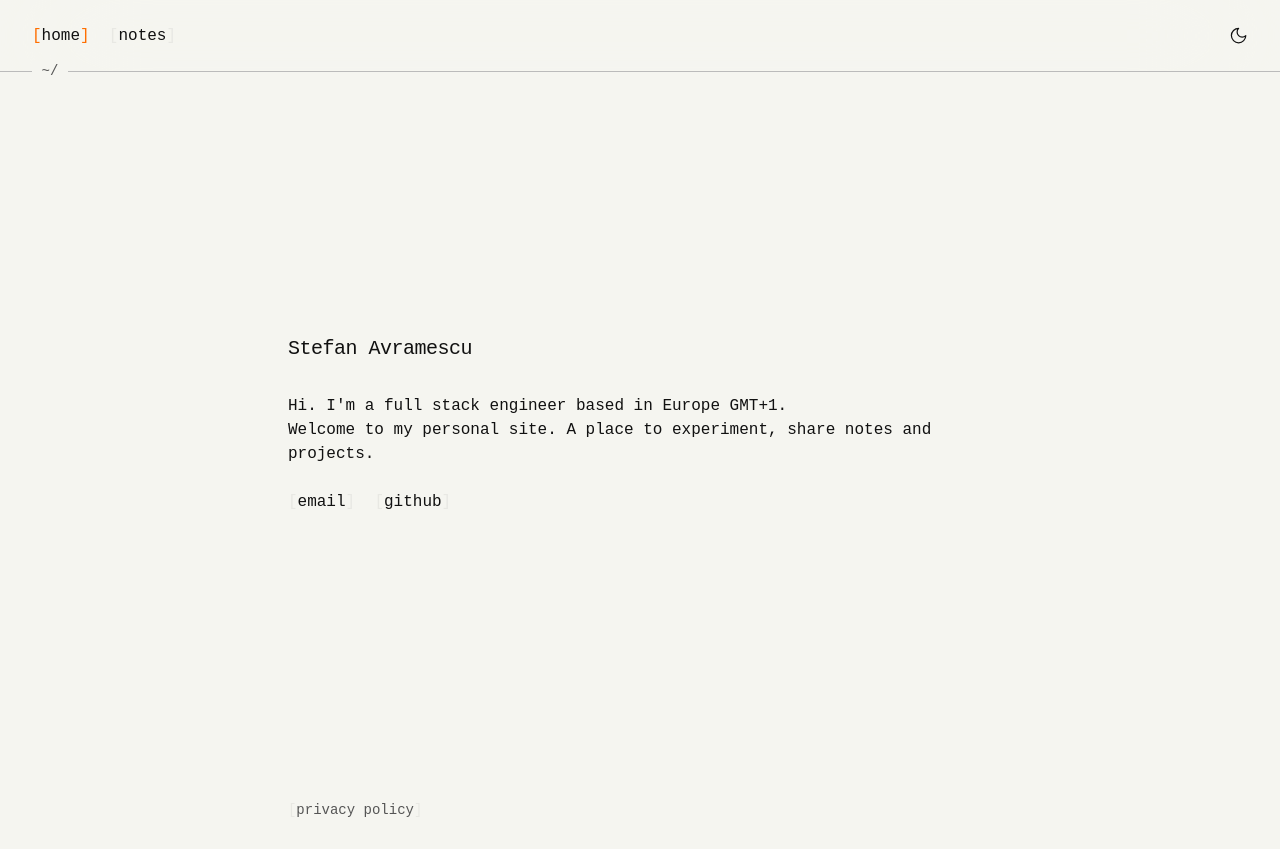
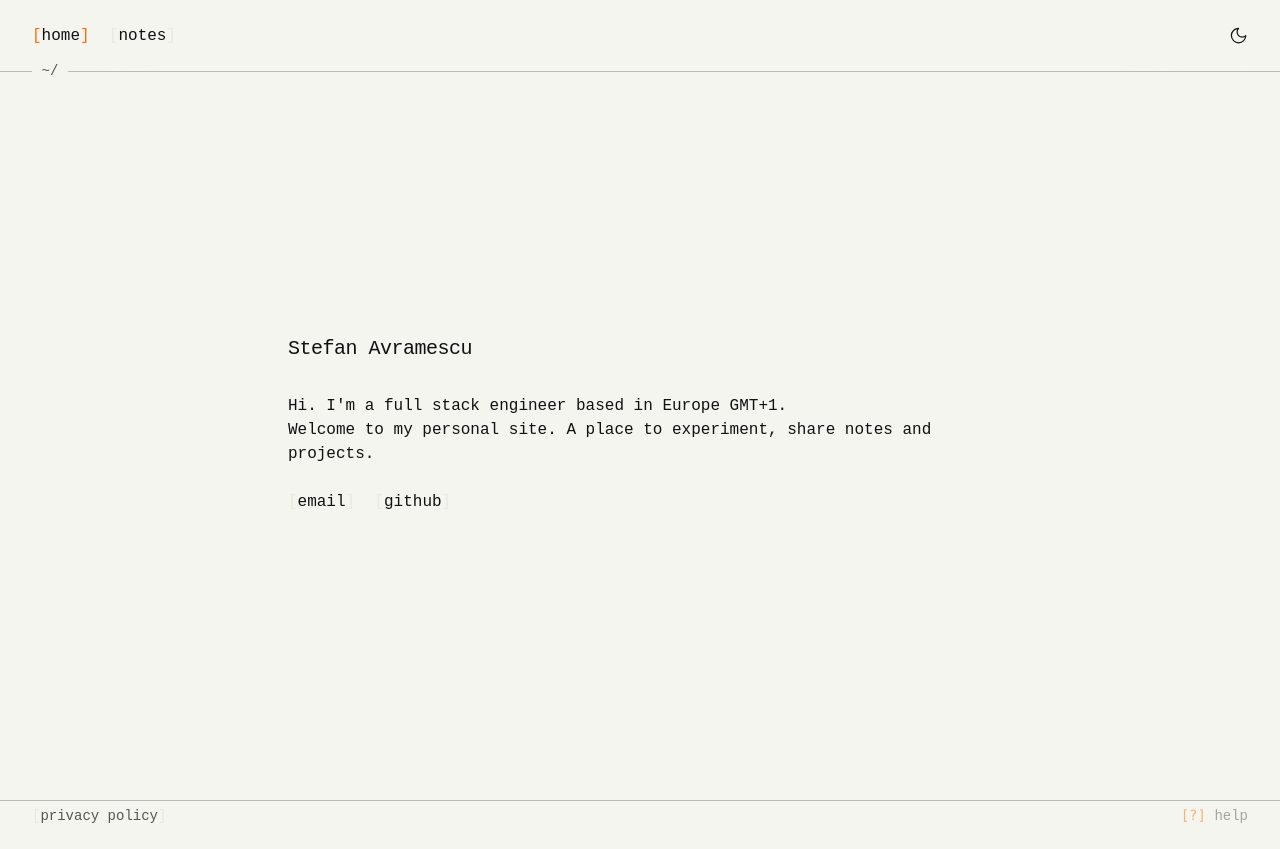
Before and after one commit to StefanAvra/avra-dev, a SvelteKit app: page / in a window 1280 px wide. Built offline with nearby package versions, Linux system fonts and the light colour scheme.

Commit message:
feat: footer

```diff
--- a/src/lib/actions/hotkeys.ts
+++ b/src/lib/actions/hotkeys.ts
@@ -15,6 +15,10 @@ function isEditable(target: EventTarget | null): boolean {
 	if (tag === 'INPUT' || tag === 'TEXTAREA' || tag === 'SELECT') return true;
 	if (target.isContentEditable) return true;
 	return false;
+}
+
+export function toggleHelp() {
+	showHelp.update((v) => !v);
 }
 
 export function handleHotkey(event: KeyboardEvent, toggleTheme: () => void) {
--- /dev/null
+++ b/src/lib/components/Footer.svelte
@@ -0,0 +1,14 @@
+<script lang="ts">
+	import { keyboardActive, toggleHelp } from '$lib/actions/hotkeys';
+	import { resolve } from '$app/paths';
+</script>
+
+<footer
+	class="flex items-center justify-between gap-[3ch] border-t-[0.5px] border-border bg-bg/50 px-[2ch] py-1 text-sm text-muted opacity-100 backdrop-blur-3xl transition-all data-keyboard-active:opacity-100 sm:px-8"
+	data-keyboard-active={$keyboardActive || undefined}
+>
+	<a class="bracketed no-underline" href={resolve('/privacy')}>privacy policy</a>
+	<button class="opacity-50 transition-opacity hover:opacity-100" onclick={() => toggleHelp()}>
+		<kbd class="text-accent">[?]</kbd> help</button
+	>
+</footer>
--- a/src/lib/components/HotkeyBar.svelte
+++ /dev/null
@@ -1,42 +0,0 @@
-<script lang="ts">
-	import { page } from '$app/state';
-	import { keyboardActive } from '$lib/actions/hotkeys';
-
-	const isListPage = $derived(page.url.pathname === '/notes' || page.url.pathname === '/notes/');
-</script>
-
-<div
-	class="fixed inset-x-0 bottom-0 z-10 hidden items-center justify-center gap-[3ch] border-t border-border bg-bg/50 px-[2ch] py-1 text-sm text-muted opacity-0 backdrop-blur-3xl transition-all hover:opacity-100 data-keyboard-active:opacity-100 sm:flex"
-	data-keyboard-active={$keyboardActive || undefined}
->
-	<span
-		class="opacity-15 transition-opacity hover:opacity-100 data-keyboard-active:opacity-50"
-		data-keyboard-active={$keyboardActive || undefined}
-		><kbd class="text-accent">[h]</kbd> home</span
-	>
-	<span
-		class="opacity-15 transition-opacity hover:opacity-100 data-keyboard-active:opacity-50"
-		data-keyboard-active={$keyboardActive || undefined}
-		><kbd class="text-accent">[n]</kbd> notes</span
-	>
-	<span
-		class="opacity-15 transition-opacity hover:opacity-100 data-keyboard-active:opacity-50"
-		data-keyboard-active={$keyboardActive || undefined}
-		><kbd class="text-accent">[t]</kbd> theme</span
-	>
-	{#if isListPage}
-		<span
-			class="opacity-15 transition-opacity hover:opacity-100 data-keyboard-active:opacity-50"
-			data-keyboard-active={$keyboardActive || undefined}
-			><kbd class="text-accent">[j/k]</kbd> navigate</span
-		>
-		<span
-			class="opacity-15 transition-opacity hover:opacity-100 data-keyboard-active:opacity-50"
-			data-keyboard-active={$keyboardActive || undefined}
-			><kbd class="text-accent">[⏎]</kbd> open</span
-		>
-	{/if}
-	<span class="opacity-50 transition-opacity hover:opacity-100"
-		><kbd class="text-accent">[?]</kbd> help</span
-	>
-</div>
--- a/src/routes/+layout.svelte
+++ b/src/routes/+layout.svelte
@@ -1,10 +1,9 @@
 <script lang="ts">
 	import { onNavigate } from '$app/navigation';
-	import { resolve } from '$app/paths';
 	import { playSecretSound } from '$lib/actions/beepboop';
 	import { handleHotkey, konamiTriggered } from '$lib/actions/hotkeys';
 	import { snapshotScramble } from '$lib/actions/scramble';
-	import HotkeyBar from '$lib/components/HotkeyBar.svelte';
+	import Footer from '$lib/components/Footer.svelte';
 	import HotkeyHelp from '$lib/components/HotkeyHelp.svelte';
 	import Background from '$lib/components/Background.svelte';
 	import '../app.css';
@@ -64,13 +63,9 @@
 >
 	{@render children()}
 </main>
-<footer class="mx-auto flex max-w-[80ch] flex-col px-[2ch] pb-[3ch] text-muted sm:px-8">
-	<div class="text-sm">
-		<a class="bracketed no-underline" href={resolve('/privacy')}>privacy policy</a>
-	</div>
-</footer>
+
 <div class="mix-blend-darken dark:mix-blend-lighten">
 	<Background secret={secretActive} {isDark} ondone={() => (secretActive = false)} />
 </div>
-<HotkeyBar />
+<Footer />
 <HotkeyHelp />
```
